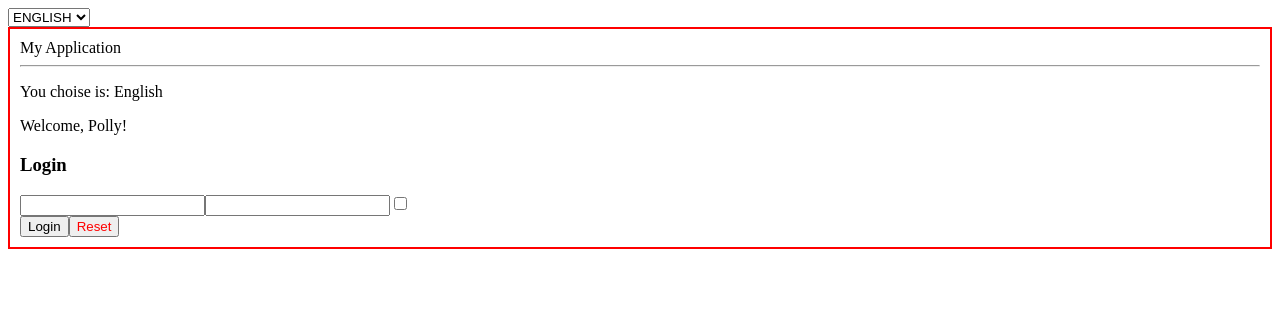
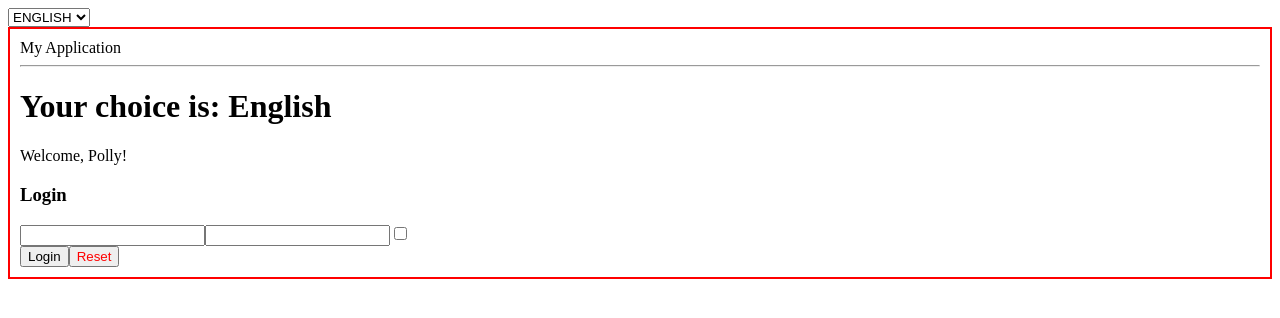
Before and after one commit to frances8713/react-exercises, a React (Create React App) app: page / in a window 1280 px wide. Shown: the top 318 px of the page. Built offline with nearby package versions, Linux system fonts and the light colour scheme.

Commit message:
feat: exercise context-02

```diff
--- a/src/DisplayLanguage.js
+++ b/src/DisplayLanguage.js
@@ -3,7 +3,7 @@ import { LanguageContext } from "./LanguageContext";
 
 const stringa = {
     en: {
-        stringa: "You choise is: English"
+        stringa: "Your choice is: English"
     },
     it: {
         stringa: "La tua scelta è: Italiano"
@@ -16,10 +16,12 @@ export class DisplayLanguage extends React.Component {
             <div>
                 <LanguageContext.Consumer>
                    { language => {
-                    return <p>{stringa[language].stringa}</p>
+                    return <h1>{stringa[language].stringa}</h1>
                    } }
                 </LanguageContext.Consumer>
             </div>
         )
     }
 }
+
+//Forse in questo o nell'esercizio precedente ho interpretato male la consegna? ho sostituito solo p con h1
```
